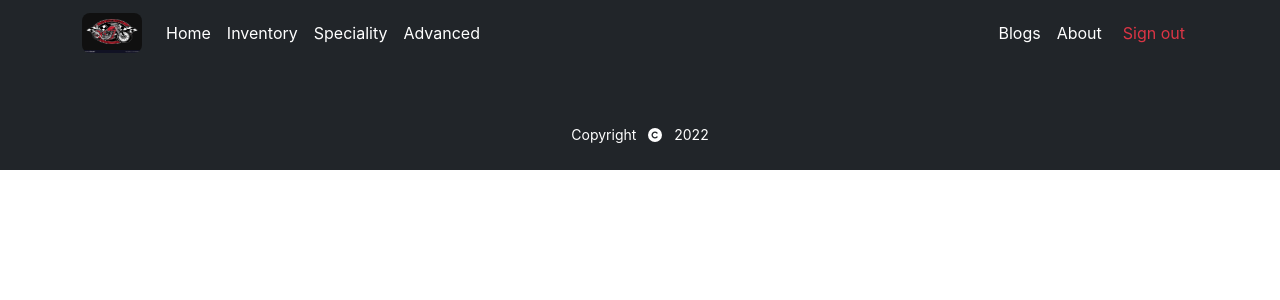
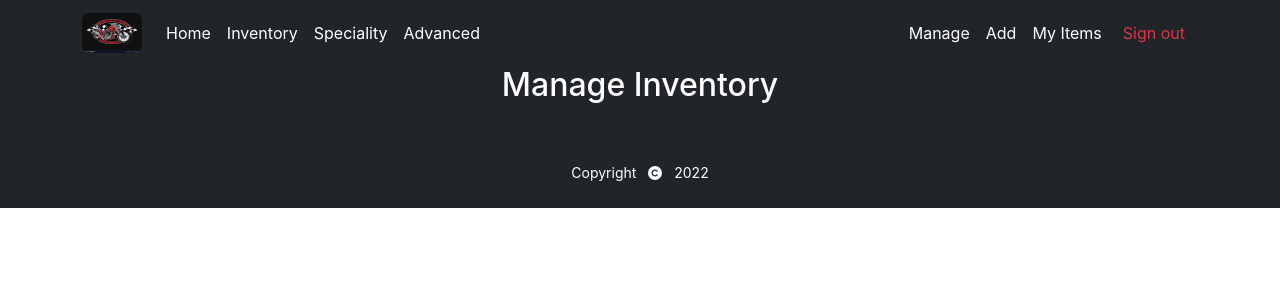
Before and after one commit to ariful892/motozone-client, a React (Create React App) app: page /manage in a window 1280 px wide. Shown: the top 300 px of the page. Built offline with nearby package versions, Linux system fonts and the light colour scheme; no server answers; sample sign-in values are in the browser's storage.

Commit message:
manage add and my items page created also made them protected

```diff
--- a/src/App.js
+++ b/src/App.js
@@ -7,6 +7,9 @@ import Login from './Pages/Login/Login/Login';
 import Register from './Pages/Login/Register/Register';
 import Inventory from './Pages/Inventory/Inventory';
 import RequireAuth from './Pages/Login/RequireAuth/RequireAuth';
+import ManageInventory from './Pages/ManageInventory/ManageInventory';
+import AddInventory from './Pages/AddInventory/AddInventory';
+import MyItems from './Pages/MyItems/MyItems';
 
 function App() {
   return (
@@ -20,6 +23,21 @@ function App() {
             <Inventory></Inventory>
           </RequireAuth>
         }></Route>
+        <Route path='/manage' element={
+          <RequireAuth>
+            <ManageInventory></ManageInventory>
+          </RequireAuth>
+        }></Route>
+        <Route path='/add' element={
+          <RequireAuth>
+            <AddInventory></AddInventory>
+          </RequireAuth>
+        }></Route>
+        <Route path='/myitems' element={
+          <RequireAuth>
+            <MyItems></MyItems>
+          </RequireAuth>
+        }></Route>
         <Route path='/login' element={<Login></Login>}></Route>
         <Route path='/register' element={<Register></Register>}></Route>
 
--- /dev/null
+++ b/src/Pages/AddInventory/AddInventory.js
@@ -0,0 +1,11 @@
+import React from 'react';
+
+const AddInventory = () => {
+    return (
+        <div>
+            <h2 className='text-white text-center'>Add Inventory</h2>
+        </div>
+    );
+};
+
+export default AddInventory;
--- /dev/null
+++ b/src/Pages/ManageInventory/ManageInventory.js
@@ -0,0 +1,11 @@
+import React from 'react';
+
+const ManageInventory = () => {
+    return (
+        <div>
+            <h2 className='text-white text-center'>Manage Inventory</h2>
+        </div>
+    );
+};
+
+export default ManageInventory;
--- /dev/null
+++ b/src/Pages/MyItems/MyItems.js
@@ -0,0 +1,11 @@
+import React from 'react';
+
+const MyItems = () => {
+    return (
+        <div>
+            <h2 className='text-white text-center'>My Items</h2>
+        </div>
+    );
+};
+
+export default MyItems;
--- a/src/Pages/Shared/Header/Header.js
+++ b/src/Pages/Shared/Header/Header.js
@@ -30,8 +30,13 @@ const Header = () => {
                             <Nav.Link className='text-white' as={Link} to='/advanced'>Advanced</Nav.Link>
                         </Nav>
                         <Nav>
-                            <Nav.Link className='text-white' as={Link} to='/blogs'>Blogs</Nav.Link>
-                            <Nav.Link className='text-white' as={Link} to='/about'>About</Nav.Link>
+                            {
+                                user && <>
+                                    <Nav.Link className='text-white' as={Link} to='/manage'>Manage</Nav.Link>
+                                    <Nav.Link className='text-white' as={Link} to='/add'>Add</Nav.Link>
+                                    <Nav.Link className='text-white' as={Link} to='/myitems'>My Items</Nav.Link>
+                                </>
+                            }
 
                             {
                                 user ?
--- a/src/hooks/useItems.js
+++ b/src/hooks/useItems.js
@@ -4,7 +4,7 @@ const useItems = () => {
 
     const [items, setItems] = useState([]);
     useEffect(() => {
-        fetch('http://localhost:5000/item')
+        fetch('https://nameless-mesa-03450.herokuapp.com/item')
             .then(res => res.json())
             .then(data => setItems(data))
     }, []);
```
Also changed, not shown: src/hooks/useItemDetails.js (+7 -7 lines), src/Pages/AddInventory/AddInventory.css (added), src/Pages/ManageInventory/ManageInventory.css (added), src/Pages/MyItems/MyItems.css (added).
